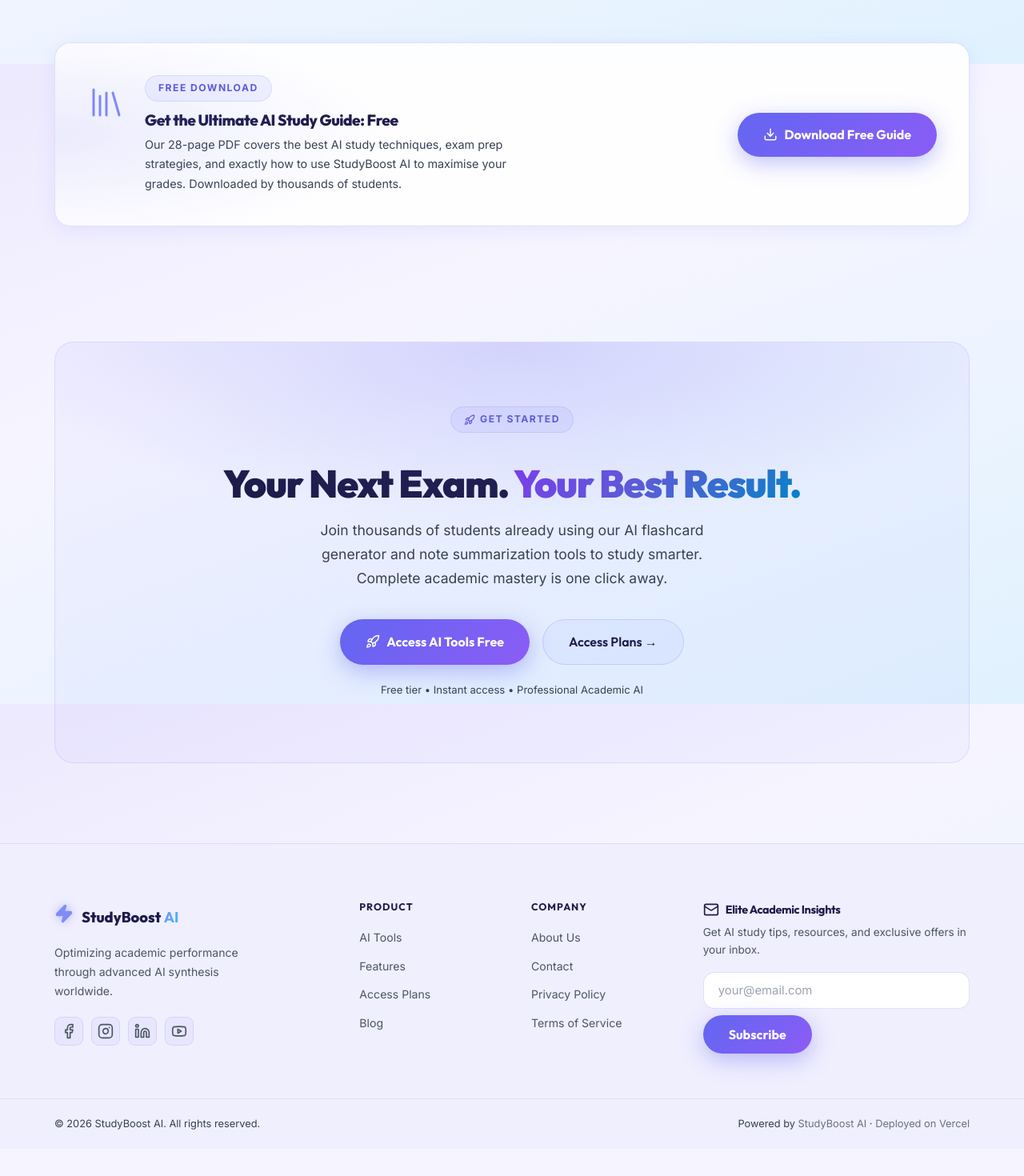
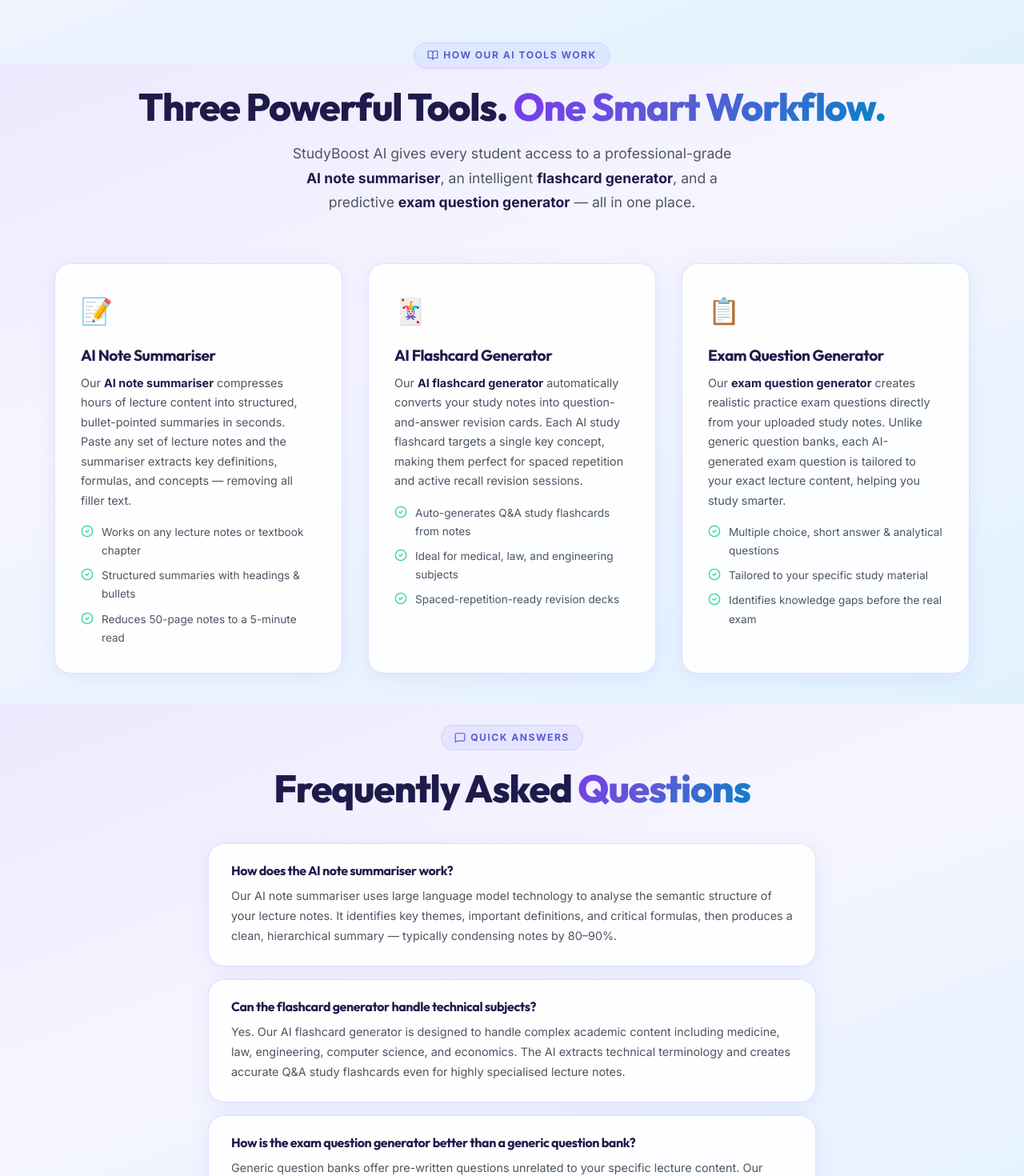
Before and after one commit to GavishkaPasindu/studyboost, a Next.js app: page / in a window 1280 px wide. Shown: the part 5520-6990 px from the top of the page at 80% size. Before the commit the page ends 6956 px from the top, so only its background shows below. Built offline with nearby package versions, Linux system fonts and the light colour scheme; no server answers.

Commit message:
feat(seo): add product-keyword FAQ + tool explainer section to homepage

```diff
--- a/src/app/layout.tsx
+++ b/src/app/layout.tsx
@@ -10,15 +10,18 @@
     template: '%s | StudyBoost AI',
   },
   description:
-    'StudyBoost AI provides university students with advanced academic synthesis, automated revision decks, and topic-specific practice exams. Optimize your learning efficiency today.',
+    'StudyBoost AI is a free AI note summariser, flashcard generator, and exam question generator for university students. Summarise lecture notes, create study flashcards, and generate practice exam questions instantly.',
   keywords: [
-    'AI Academic Synthesis',
-    'Automated Revision Decks',
-    'Topic-Specific Practice Exams',
-    'Predictive Mock Test Generator',
-    'University Learning Optimization',
-    'Contextual Note Analysis',
-    'Smart Academic Assistant',
+    'AI note summariser',
+    'flashcard generator',
+    'exam question generator',
+    'AI study flashcards',
+    'lecture notes summariser',
+    'practice exam questions',
+    'AI revision flashcards',
+    'note summarizer for students',
+    'AI flashcard creator',
+    'exam prep AI tool',
   ],
   authors: [{ name: 'StudyBoost AI' }],
   openGraph: {
--- a/src/app/page.tsx
+++ b/src/app/page.tsx
@@ -384,23 +384,95 @@
         </div>
       </section>
 
-      {/* ── LEAD MAGNET ─────────────────────────────────────────── */}
+      {/* ── PRODUCT EXPLAINER / SEO CONTENT ─────────────────────── */}
       <section className="section-sm">
         <div className="container">
-          <div className={`glass-card ${styles.magnetBox}`} data-reveal>
-            <div className={styles.magnetGlow} />
-            <div className={styles.magnetLeft}>
-              <div className={styles.magnetEmoji}><Library size={48} color="#818cf8" strokeWidth={1.5} /></div>
-              <div>
-                <div className="section-label" style={{ marginBottom: '12px' }}>Free Download</div>
-                <h3 className={styles.magnetTitle}>Get the Ultimate AI Study Guide: Free</h3>
-                <p className={styles.magnetSub}>Our 28-page PDF covers the best AI study techniques, exam prep strategies, and exactly how to use StudyBoost AI to maximise your grades. Downloaded by thousands of students.</p>
+          <div className="text-center" style={{ marginBottom: '60px' }} data-reveal>
+            <div className="section-label" style={{ display: 'inline-flex', alignItems: 'center', gap: '6px' }}><BookOpen size={14} /> How Our AI Tools Work</div>
+            <h2 className="section-title">Three Powerful Tools. <span className="gradient-text">One Smart Workflow.</span></h2>
+            <p className="section-subtitle mx-auto">
+              StudyBoost AI gives every student access to a professional-grade <strong>AI note summariser</strong>, an intelligent <strong>flashcard generator</strong>, and a predictive <strong>exam question generator</strong> — all in one place.
+            </p>
+          </div>
+
+          <div className="grid-3" style={{ gap: '32px', marginBottom: '64px' }}>
+            {/* Card 1: Note Summariser */}
+            <div className={`glass-card`} style={{ padding: '32px' }} data-reveal>
+              <div style={{ fontSize: '2rem', marginBottom: '16px' }}>📝</div>
+              <h3 style={{ fontFamily: 'Outfit, sans-serif', fontSize: '1.2rem', fontWeight: 700, color: 'var(--text-1)', marginBottom: '12px' }}>AI Note Summariser</h3>
+              <p style={{ fontSize: '0.9rem', color: 'var(--text-2)', lineHeight: '1.7', marginBottom: '16px' }}>
+                Our <strong>AI note summariser</strong> compresses hours of lecture content into structured, bullet-pointed summaries in seconds. Paste any set of lecture notes and the summariser extracts key definitions, formulas, and concepts — removing all filler text.
+              </p>
+              <ul style={{ listStyle: 'none', padding: 0, display: 'flex', flexDirection: 'column', gap: '8px' }}>
+                <li style={{ display: 'flex', gap: '10px', fontSize: '0.85rem', color: 'var(--text-2)' }}><CheckCircle2 size={16} color="#34d399" style={{ flexShrink: 0, marginTop: '2px' }} /> Works on any lecture notes or textbook chapter</li>
+                <li style={{ display: 'flex', gap: '10px', fontSize: '0.85rem', color: 'var(--text-2)' }}><CheckCircle2 size={16} color="#34d399" style={{ flexShrink: 0, marginTop: '2px' }} /> Structured summaries with headings &amp; bullets</li>
+                <li style={{ display: 'flex', gap: '10px', fontSize: '0.85rem', color: 'var(--text-2)' }}><CheckCircle2 size={16} color="#34d399" style={{ flexShrink: 0, marginTop: '2px' }} /> Reduces 50-page notes to a 5-minute read</li>
+              </ul>
+            </div>
+
+            {/* Card 2: Flashcard Generator */}
+            <div className={`glass-card`} style={{ padding: '32px' }} data-reveal data-delay="100">
+              <div style={{ fontSize: '2rem', marginBottom: '16px' }}>🃏</div>
+              <h3 style={{ fontFamily: 'Outfit, sans-serif', fontSize: '1.2rem', fontWeight: 700, color: 'var(--text-1)', marginBottom: '12px' }}>AI Flashcard Generator</h3>
+              <p style={{ fontSize: '0.9rem', color: 'var(--text-2)', lineHeight: '1.7', marginBottom: '16px' }}>
+                Our <strong>AI flashcard generator</strong> automatically converts your study notes into question-and-answer revision cards. Each AI study flashcard targets a single key concept, making them perfect for spaced repetition and active recall revision sessions.
+              </p>
+              <ul style={{ listStyle: 'none', padding: 0, display: 'flex', flexDirection: 'column', gap: '8px' }}>
+                <li style={{ display: 'flex', gap: '10px', fontSize: '0.85rem', color: 'var(--text-2)' }}><CheckCircle2 size={16} color="#34d399" style={{ flexShrink: 0, marginTop: '2px' }} /> Auto-generates Q&amp;A study flashcards from notes</li>
+                <li style={{ display: 'flex', gap: '10px', fontSize: '0.85rem', color: 'var(--text-2)' }}><CheckCircle2 size={16} color="#34d399" style={{ flexShrink: 0, marginTop: '2px' }} /> Ideal for medical, law, and engineering subjects</li>
+                <li style={{ display: 'flex', gap: '10px', fontSize: '0.85rem', color: 'var(--text-2)' }}><CheckCircle2 size={16} color="#34d399" style={{ flexShrink: 0, marginTop: '2px' }} /> Spaced-repetition-ready revision decks</li>
+              </ul>
+            </div>
+
+            {/* Card 3: Exam Question Generator */}
+            <div className={`glass-card`} style={{ padding: '32px' }} data-reveal data-delay="200">
+              <div style={{ fontSize: '2rem', marginBottom: '16px' }}>📋</div>
+              <h3 style={{ fontFamily: 'Outfit, sans-serif', fontSize: '1.2rem', fontWeight: 700, color: 'var(--text-1)', marginBottom: '12px' }}>Exam Question Generator</h3>
+              <p style={{ fontSize: '0.9rem', color: 'var(--text-2)', lineHeight: '1.7', marginBottom: '16px' }}>
+                Our <strong>exam question generator</strong> creates realistic practice exam questions directly from your uploaded study notes. Unlike generic question banks, each AI-generated exam question is tailored to your exact lecture content, helping you study smarter.
+              </p>
+              <ul style={{ listStyle: 'none', padding: 0, display: 'flex', flexDirection: 'column', gap: '8px' }}>
+                <li style={{ display: 'flex', gap: '10px', fontSize: '0.85rem', color: 'var(--text-2)' }}><CheckCircle2 size={16} color="#34d399" style={{ flexShrink: 0, marginTop: '2px' }} /> Multiple choice, short answer &amp; analytical questions</li>
+                <li style={{ display: 'flex', gap: '10px', fontSize: '0.85rem', color: 'var(--text-2)' }}><CheckCircle2 size={16} color="#34d399" style={{ flexShrink: 0, marginTop: '2px' }} /> Tailored to your specific study material</li>
+                <li style={{ display: 'flex', gap: '10px', fontSize: '0.85rem', color: 'var(--text-2)' }}><CheckCircle2 size={16} color="#34d399" style={{ flexShrink: 0, marginTop: '2px' }} /> Identifies knowledge gaps before the real exam</li>
+              </ul>
+            </div>
+          </div>
+
+          {/* FAQ Block */}
+          <div className="text-center" style={{ marginBottom: '40px' }} data-reveal>
+            <div className="section-label" style={{ display: 'inline-flex', alignItems: 'center', gap: '6px' }}><MessageSquare size={14} /> Quick Answers</div>
+            <h2 className="section-title">Frequently Asked <span className="gradient-text">Questions</span></h2>
+          </div>
+          <div style={{ display: 'flex', flexDirection: 'column', gap: '16px', maxWidth: '760px', margin: '0 auto' }} data-reveal>
+            {[
+              {
+                q: 'How does the AI note summariser work?',
+                a: 'Our AI note summariser uses large language model technology to analyse the semantic structure of your lecture notes. It identifies key themes, important definitions, and critical formulas, then produces a clean, hierarchical summary — typically condensing notes by 80–90%.',
+              },
+              {
+                q: 'Can the flashcard generator handle technical subjects?',
+                a: 'Yes. Our AI flashcard generator is designed to handle complex academic content including medicine, law, engineering, computer science, and economics. The AI extracts technical terminology and creates accurate Q&A study flashcards even for highly specialised lecture notes.',
+              },
+              {
+                q: 'How is the exam question generator better than a generic question bank?',
+                a: 'Generic question banks offer pre-written questions unrelated to your specific lecture content. Our exam question generator analyses your own study notes and creates targeted practice exam questions based directly on what you have studied, so every question is relevant to your upcoming test.',
+              },
+              {
+                q: 'Are my summarised notes stored on your servers?',
+                a: 'No. Our note summariser processes your lecture notes in real-time and never stores them on our servers. Once your AI summary, revision flashcards, or practice exam questions are generated, your input is cleared. Your academic data remains completely private.',
+              },
+            ].map((item) => (
+              <div key={item.q} className="glass-card" style={{ padding: '24px 28px' }}>
+                <h3 style={{ fontFamily: 'Outfit, sans-serif', fontSize: '1rem', fontWeight: 700, color: 'var(--text-1)', marginBottom: '10px' }}>{item.q}</h3>
+                <p style={{ fontSize: '0.9rem', color: 'var(--text-2)', lineHeight: '1.75' }}>{item.a}</p>
               </div>
-            </div>
-            <Link href="/contact" className="btn-primary" style={{ display: 'inline-flex', alignItems: 'center', gap: '8px' }}><Download size={18} /> Download Free Guide</Link>
+            ))}
           </div>
         </div>
       </section>
+
+
 
       {/* ── FINAL CTA ───────────────────────────────────────────── */}
       <section className={styles.ctaSection}>
@@ -423,6 +495,6 @@
         </div>
       </section>
 
-    </main>
+    </main >
   );
 }
```
